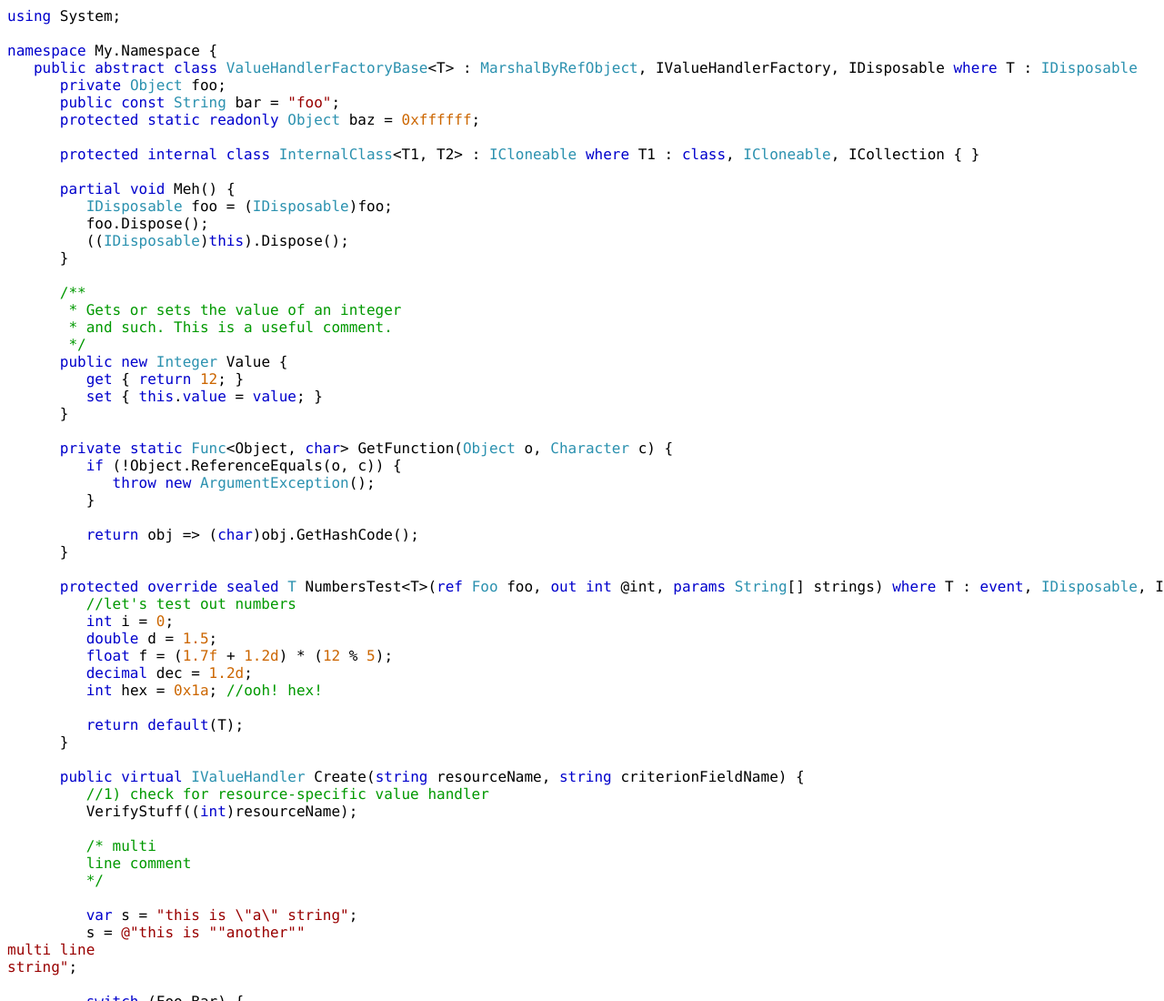
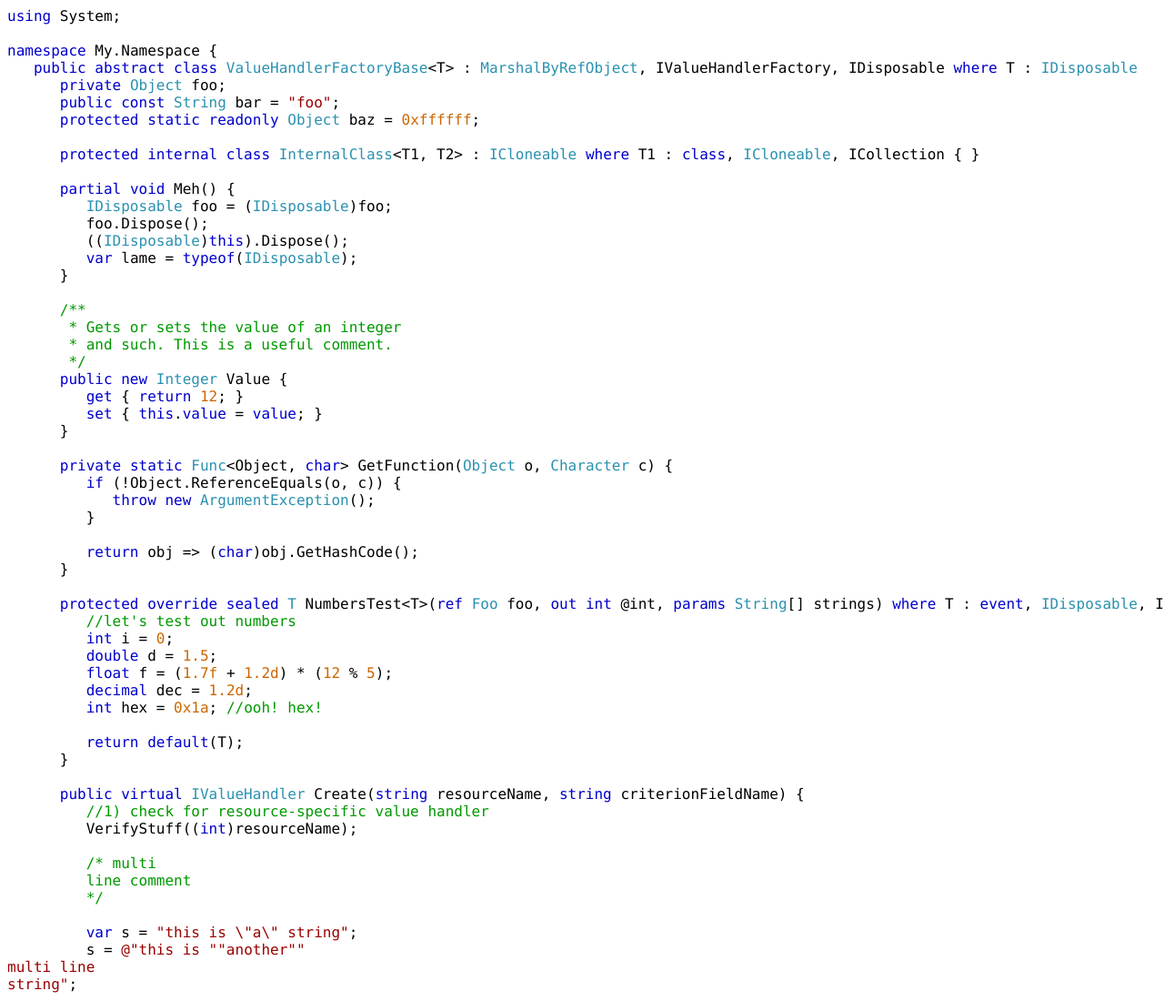
Before and after one commit to tmont/sunlight, a plain HTML site: page test.html in a window 1280 px wide. Shown: the top 1100 px of the page at 91% size. Drawn offline with Linux system fonts and the light colour scheme.

Commit message:
typeof parsing

```diff
--- a/sunlight-csharp.js
+++ b/sunlight-csharp.js
@@ -88,10 +88,13 @@
 				//new Foo();
 				//class names
 				[{ token: "keyword", values: ["class", "public", "private", "protected", "internal", "static", "virtual", "sealed", "new", "readonly", "const", "ref", "out", "params"] }, whitespace],
+
+				//typeof
+				[{ token: "keyword", values: ["typeof"] }, whitespace, { token: "punctuation", values: ["("] }, whitespace ]
 			],
 
 			precedes: [
-				//cast
+				//casting
 				[whitespace, { token: "punctuation", values: [")"] }, whitespace, { token: "ident" }],
 				[whitespace, { token: "punctuation", values: [")"] }, whitespace, { token: "keyword", values: ["this"] }],
 
--- a/test.html
+++ b/test.html
@@ -53,6 +53,7 @@ namespace My.Namespace {
 			IDisposable foo = (IDisposable)foo;
 			foo.Dispose();
 			((IDisposable)this).Dispose();
+			var lame = typeof(IDisposable);
 		}
 
 		/**
```
